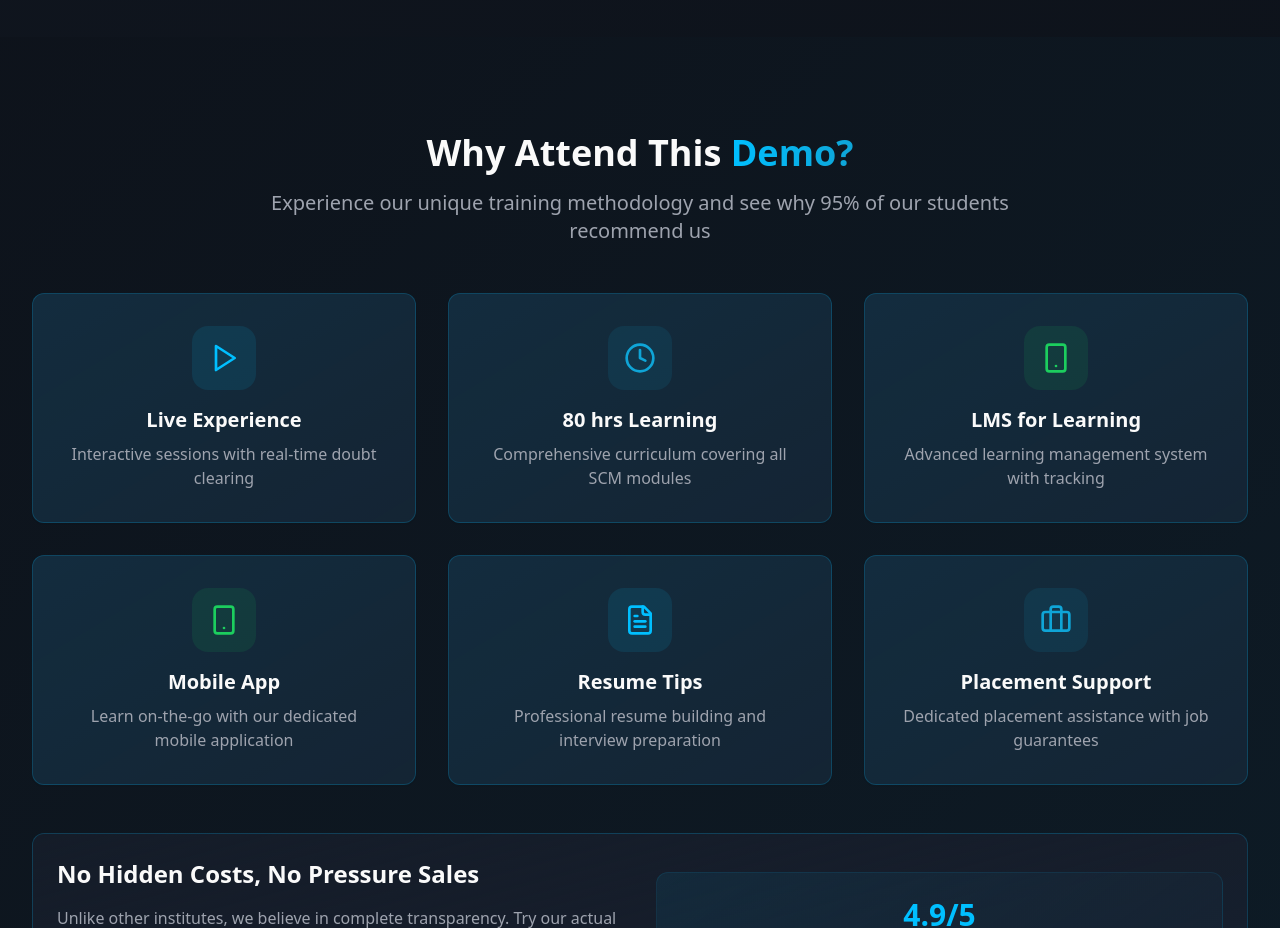
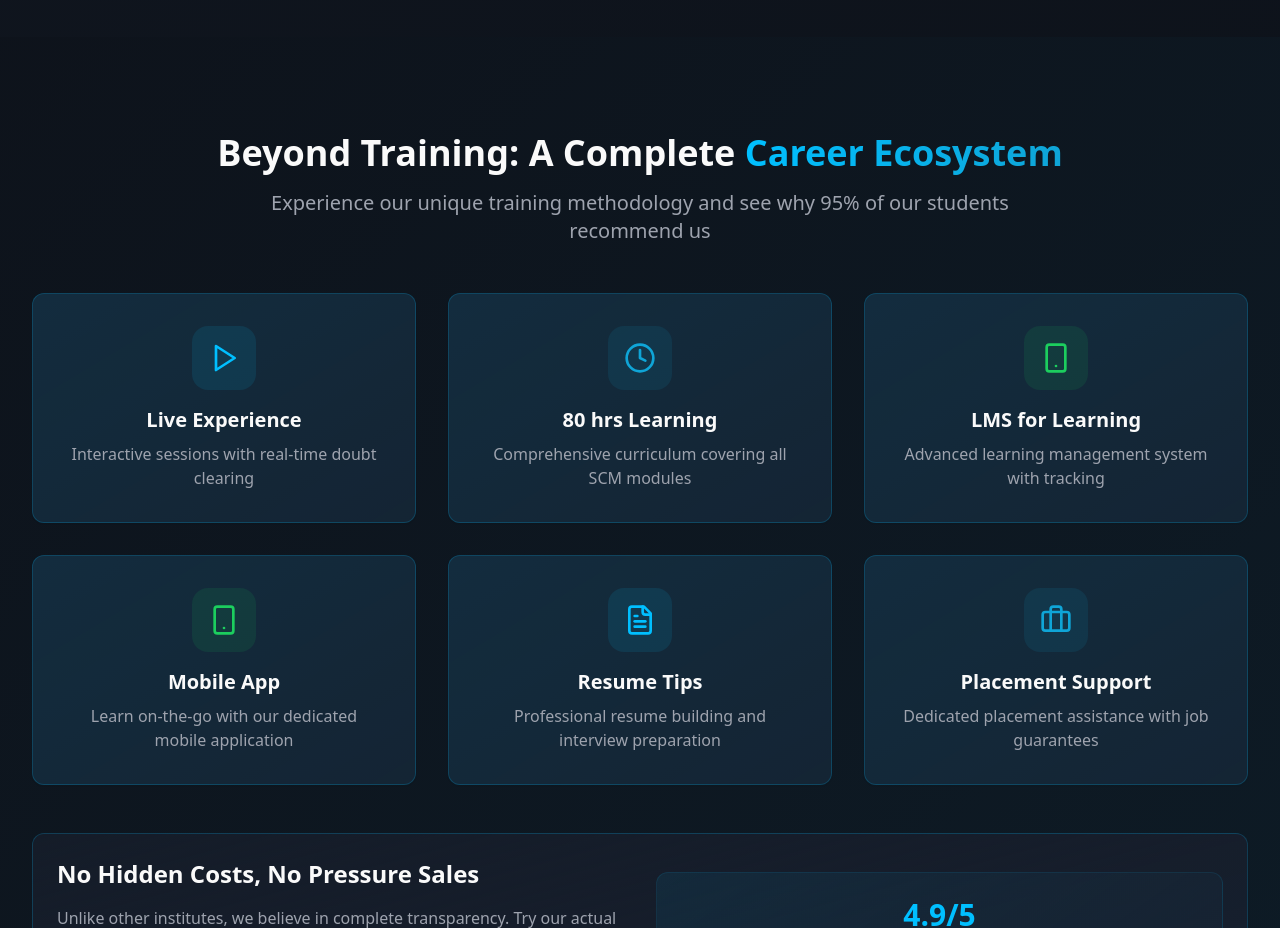
Before and after one commit to TechLeadsUser/oracle-scm-masterpiece-82, a React (Vite) app: page / in a window 1280 px wide. Shown: the part 3800-4728 px from the top of the page. Built offline with nearby package versions, Linux system fonts and the light colour scheme; the HTML template or start-up script is replaced by a standard one.

Commit message:
Modify section title

```diff
--- a/src/components/BenefitsSection.tsx
+++ b/src/components/BenefitsSection.tsx
@@ -51,7 +51,7 @@ const BenefitsSection = () => {
       <div className="container-wide">
         <div ref={headerRef} className={`text-center mb-12 transition-all duration-700 ${headerVisible ? 'opacity-100 translate-y-0' : 'opacity-0 translate-y-8'}`}>
           <h2 className="text-3xl md:text-4xl font-bold mb-4 text-foreground">
-            Why Attend This <span className="text-gradient">Demo?</span>
+            Beyond Training: A Complete <span className="text-gradient">Career Ecosystem</span>
           </h2>
           <p className="text-xl text-muted-foreground max-w-3xl mx-auto">
             Experience our unique training methodology and see why 95% of our students recommend us
```
